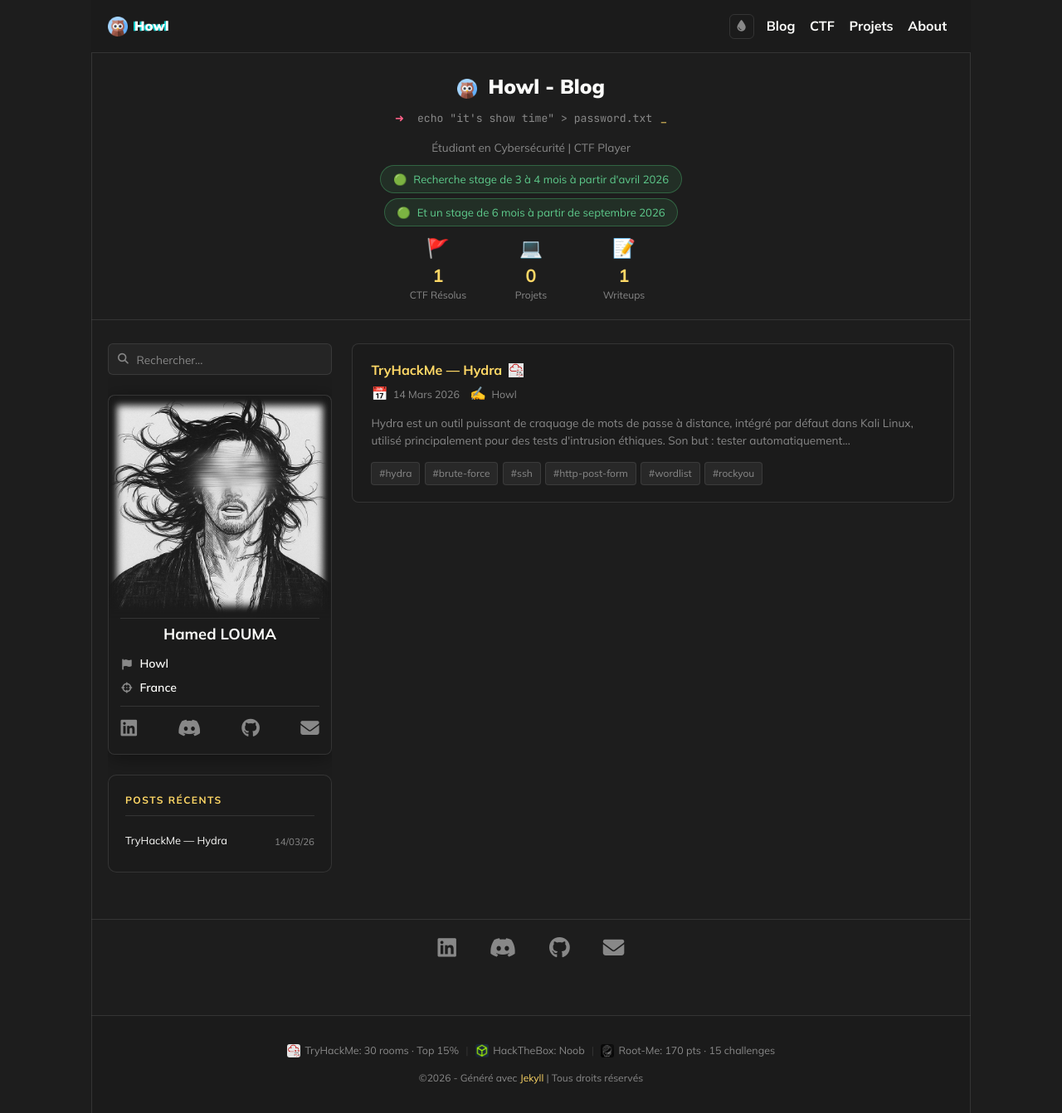
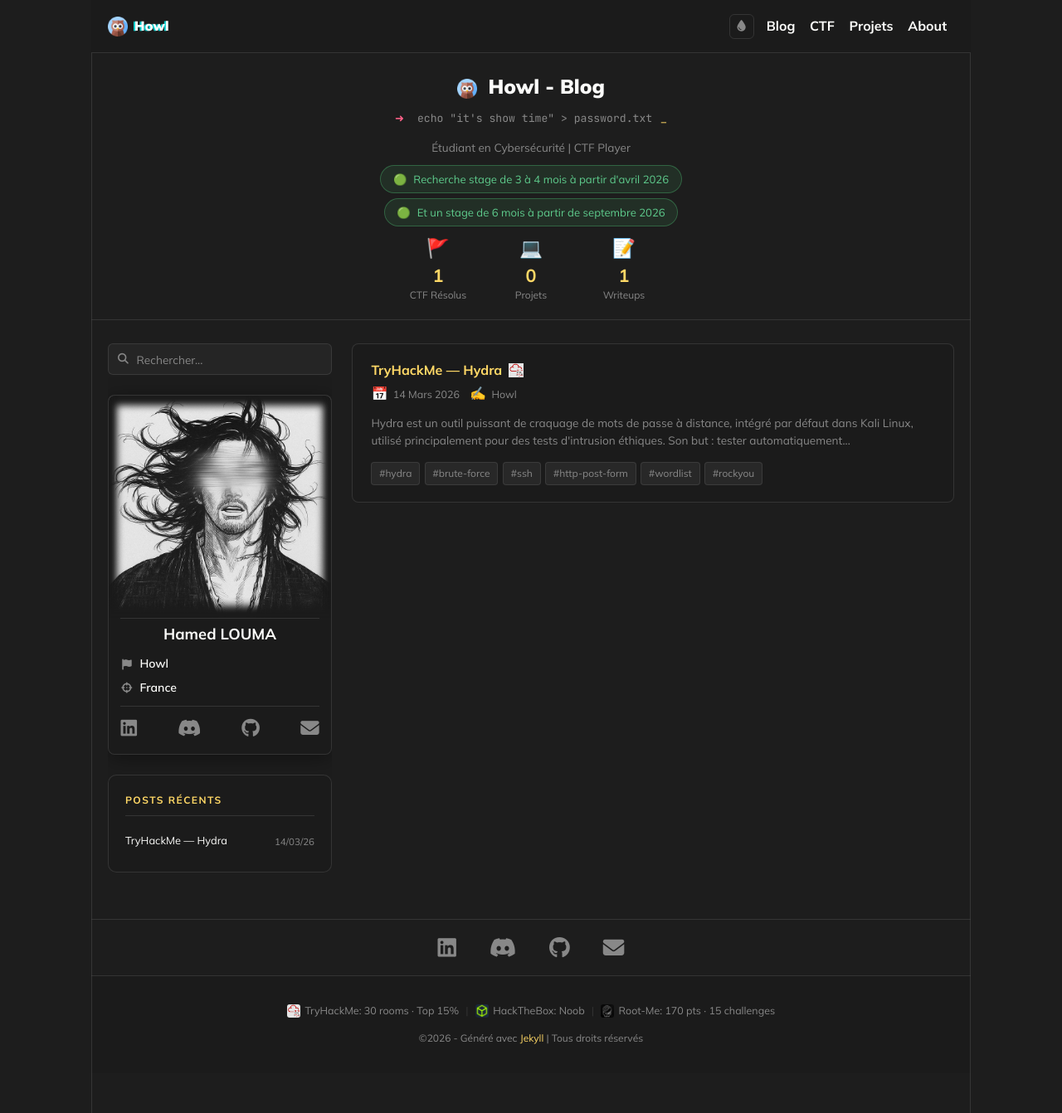
Before and after one commit to Hmdowl/hmdowl.github.io, a Jekyll site: the page built from index.html, in a window 1280 px wide and 1342 px high. Shown: the whole window at 83% size. Built offline with Jekyll 4.4.1, drawn with Linux system fonts in a browser that asks for light colours; the list of posts is cut into pages by our own code.

Commit message:
changement pour phone

```diff
--- a/assets/css/style.css
+++ b/assets/css/style.css
@@ -1100,7 +1100,6 @@
   display: flex;
   flex-direction: column;
   gap: 1.25rem;
-  padding-bottom: 3rem;
 }
 
 .post-card {
@@ -3003,7 +3002,7 @@
   position: relative;
   padding: 2rem 0;
   text-align: center;
-  margin-top: 3rem;
+  margin-top: auto;
 }
 
 .site-footer::before {
@@ -3170,7 +3169,7 @@
 
   /* Espace avant le footer sur mobile */
   .site-footer {
-    margin-top: 2.5rem;
+    margin-top: 1.5rem;
   }
 
   /* Header : theme-btn reste visible, seul le nav se replie */
```
